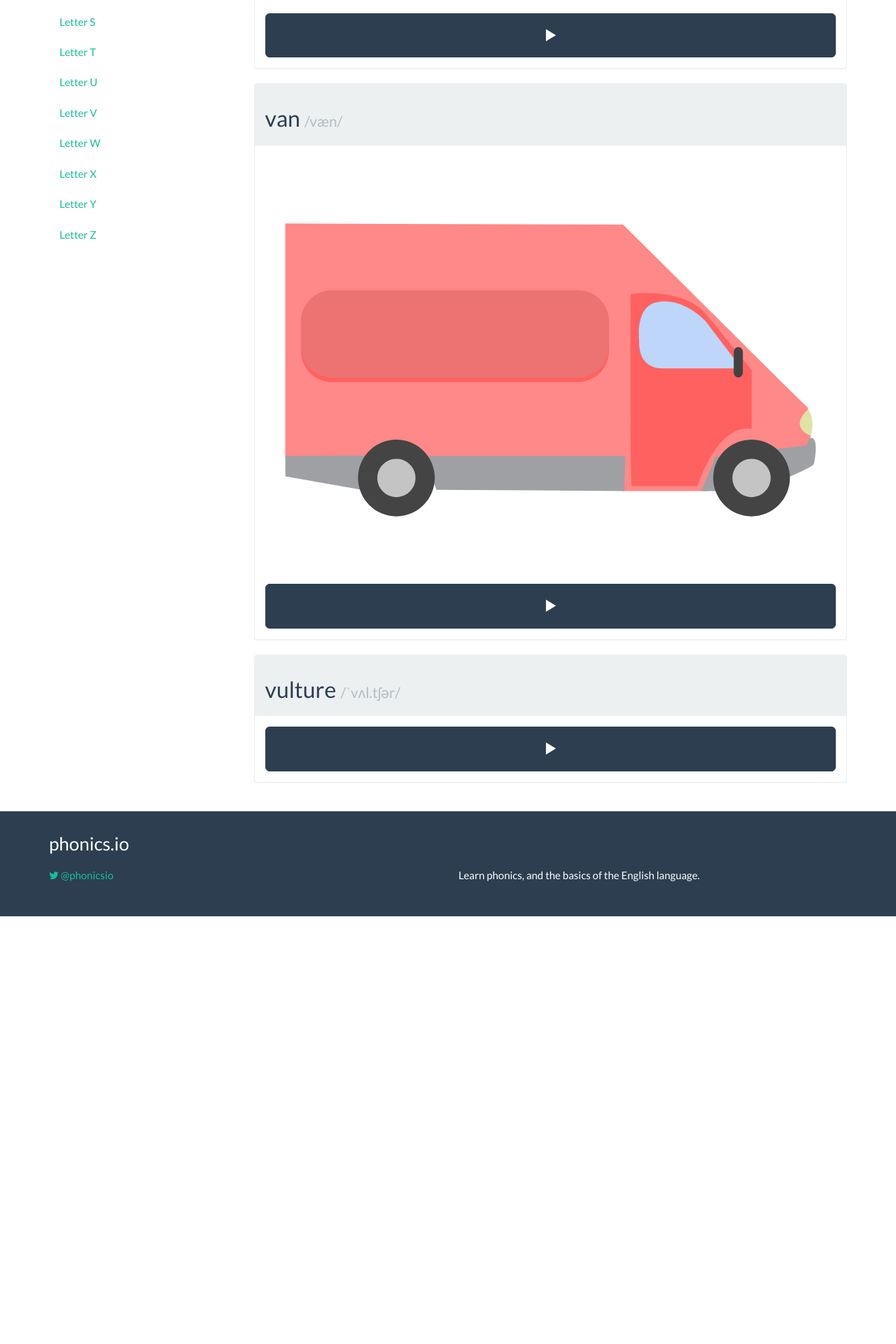
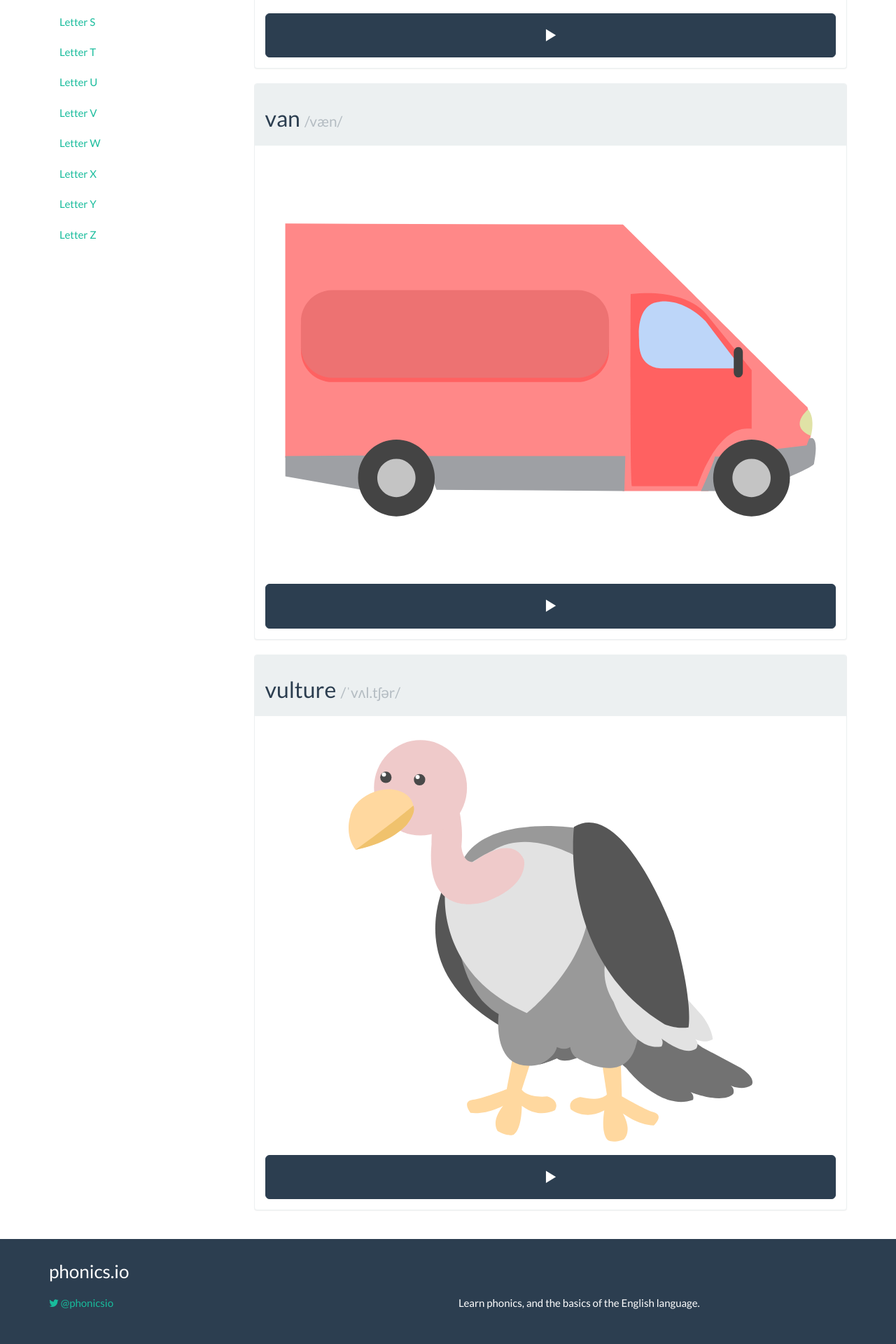
Before and after one commit to irmbrady/phonics.io, a Jekyll site: the page built from letters/v.html, in a window 1280 px wide. Shown: the part 852-2772 px from the top of the page at 70% size. Built offline with Jekyll 4.4.1, drawn with Linux system fonts in a browser that asks for light colours; nearby versions of some CDN libraries; before the commit the page ends 2161 px from its top, so only the background shows below that.

Commit message:
Added vulture svg, ogg and mp3

```diff
--- a/letters/v.html
+++ b/letters/v.html
@@ -42,7 +42,7 @@
     <h2>vulture <small>/ˈvʌl.tʃər/</small></h2>
   </div>
   <div class="panel-body">
-    <!-- <img src="/../resources/images/XX.svg" alt="XX" style="width: 100%; display: block;"/> -->
+    <img src="/../resources/images/vulture.svg" alt="vulture" style="width: 100%; display: block;"/>
     <audio id="say-vulture">
       <source src="/../resources/sounds/mp3/vulture.mp3" type="audio/mpeg" />
       <source src="/../resources/sounds/ogg/vulture.ogg" type="audio/ogg" />
```
Also changed, not shown: resources/images/vulture.svg (added), 2 other files.
